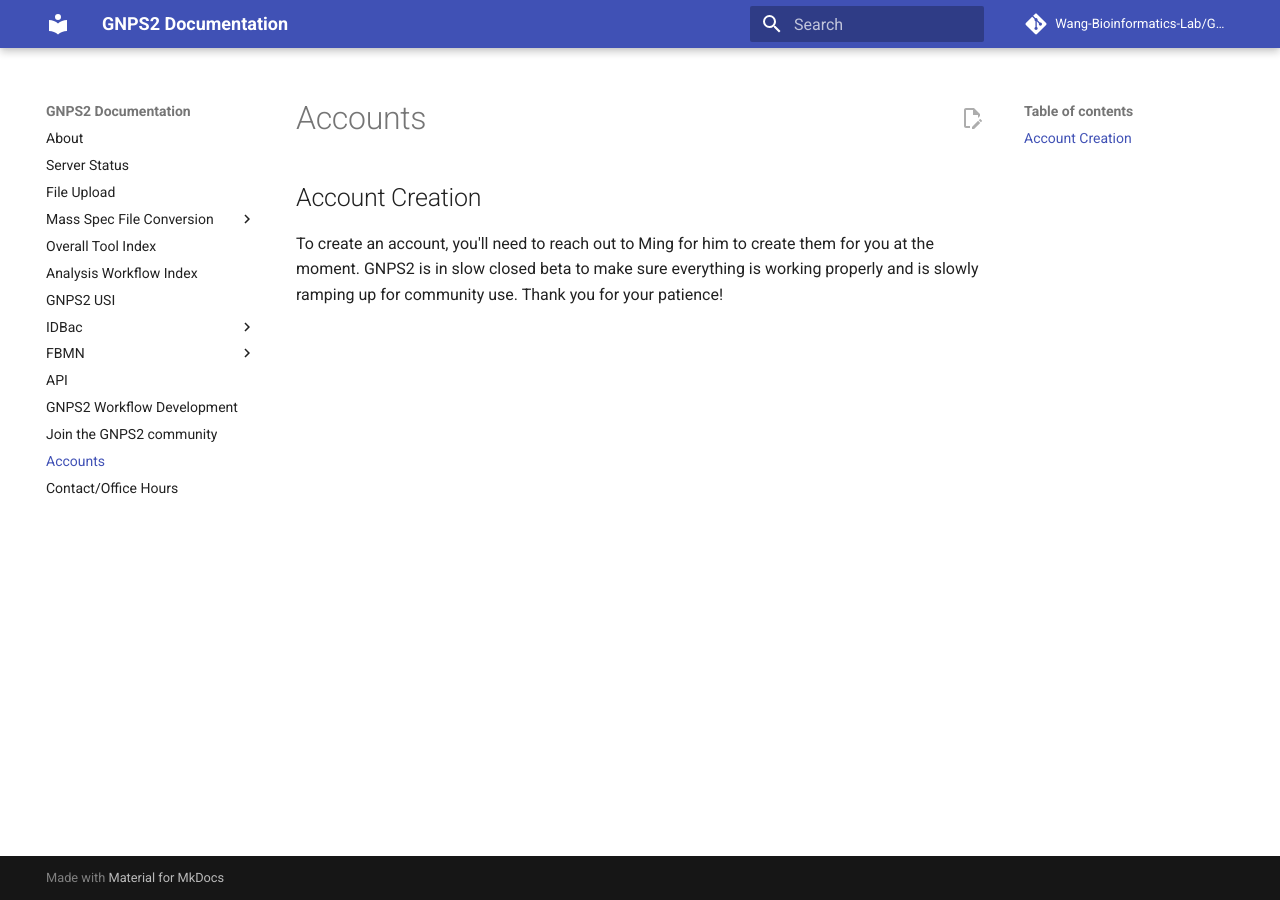
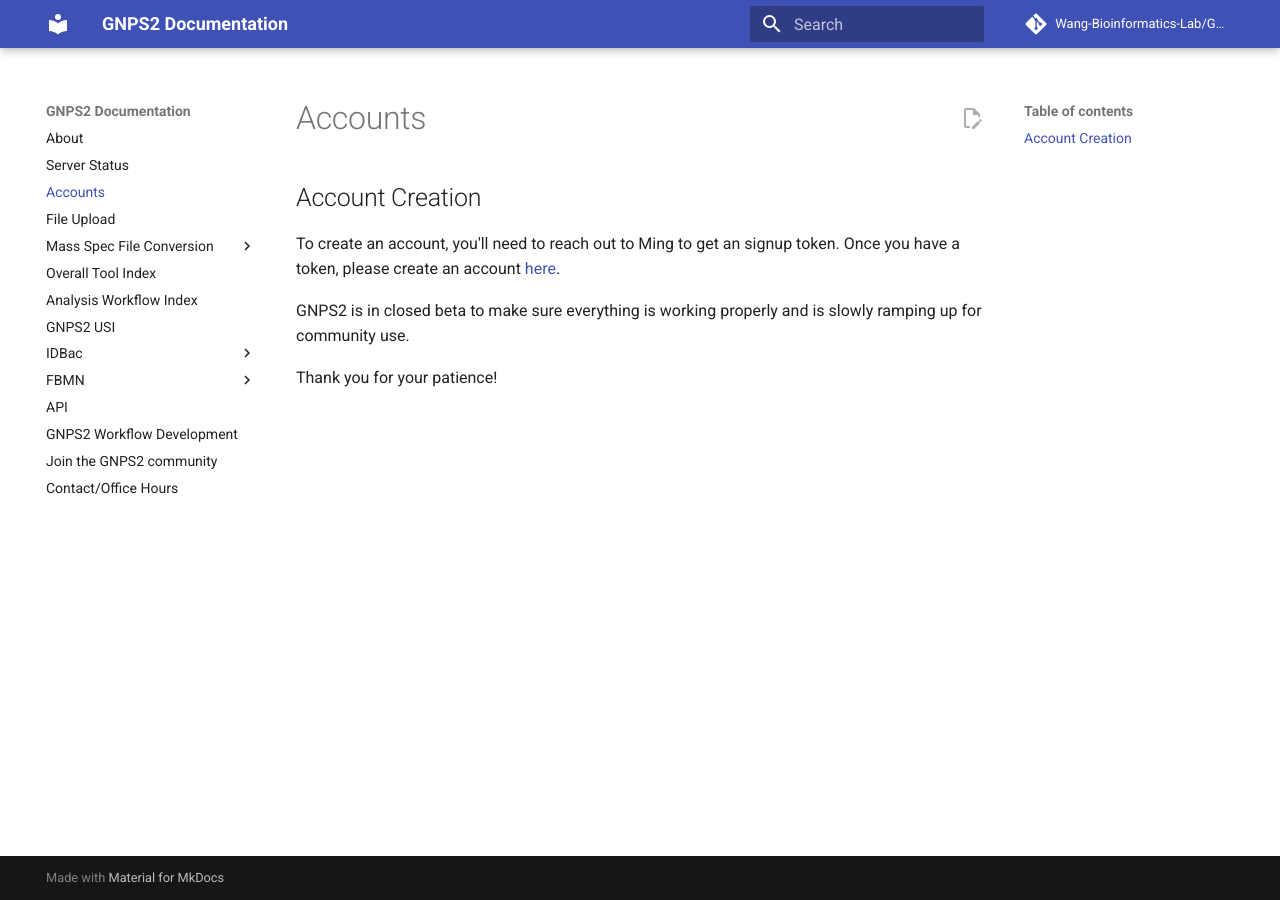
Before and after one commit to Wang-Bioinformatics-Lab/GNPS2_Documentation, an MkDocs documentation site: the page built from docs/accounts.md, in a window 1280 px wide. Built offline with MkDocs 1.6.1 and Material for MkDocs 9.7.7, drawn with Linux system fonts in a browser that asks for light colours; comment, search, counter and statistics services are not loaded.

Commit message:
creating docs

```diff
--- a/docs/accounts.md
+++ b/docs/accounts.md
@@ -1,3 +1,7 @@
 ## Account Creation
 
-To create an account, you'll need to reach out to Ming for him to create them for you at the moment. GNPS2 is in slow closed beta to make sure everything is working properly and is slowly ramping up for community use. Thank you for your patience!
+To create an account, you'll need to reach out to Ming to get an signup token. Once you have a token, please create an account [here](https://gnps2.org/user/signup).
+
+GNPS2 is in closed beta to make sure everything is working properly and is slowly ramping up for community use.
+
+Thank you for your patience!
--- a/mkdocs.yml
+++ b/mkdocs.yml
@@ -7,6 +7,7 @@
 nav:
     - About: index.md
     - Server Status: status.md
+    - Accounts: accounts.md
     - File Upload: fileupload.md
     - Mass Spec File Conversion:
         - File Conversion: fileconversion.md
@@ -24,7 +25,6 @@
     - API: api.md
     - GNPS2 Workflow Development: workflowdev.md
     - Join the GNPS2 community: community.md
-    - Accounts: accounts.md
     - Contact/Office Hours: contact.md
 
 
```
